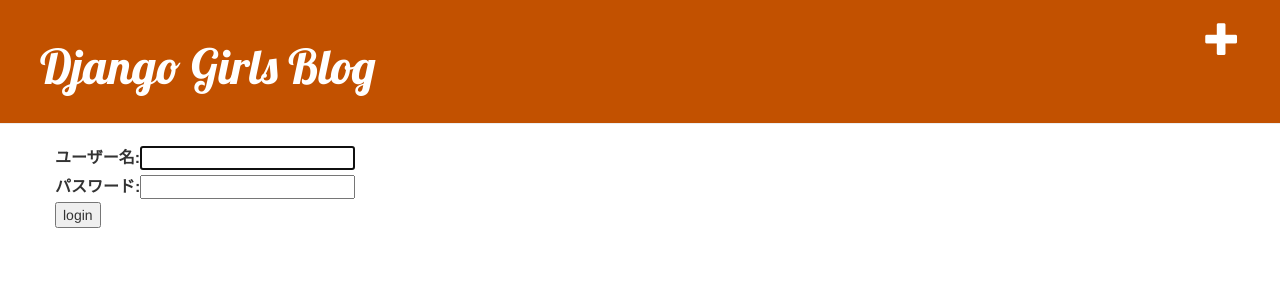
After one commit to khinchooo/my-second-blog, a Django app: page /accounts/login/ in a window 1280 px wide. The commit adds this page. Shown: the top 300 px of the page. Run offline with Django 3.2, Linux system fonts and the light colour scheme; some libraries are stand-ins or nearby versions.

Commit message:
secure website

```diff
--- a/blog/templates/blog/base.html
+++ b/blog/templates/blog/base.html
@@ -11,6 +11,9 @@
         <div class="page-header">
             {% if user.is_authenticated %}
             <a href="{% url 'post_new' %}" class="top-menu"><span class="glyphicon glyphicon-plus"></span></a>
+            <p class="top-menu">Hello {{ user.username }}(<small><a href="{% url 'logout' %}">Logout</a></small>)</p>
+            {% else %}
+            <a href="{% url 'login' %}" class="top-menu"><span class="glyphicon glyphicon-plus"></span></a>
             {% endif %}
             <h1><a href="/">Django Girls Blog</a></h1>
         </div>
--- /dev/null
+++ b/blog/templates/registration/login.html
@@ -0,0 +1,23 @@
+{% extends 'blog/base.html' %}
+
+{% block content %}
+  {% if form.errors %}
+  <p>Your username and password didn't match. Please try again.</p>
+  {% endif %}
+
+  <form method="POST" action="{% url 'login' %}">
+    {% csrf_token %}
+    <table>
+      <tr>
+        <td>{{ form.username.label_tag }}</td>
+        <td>{{ form.username }}</td>
+      </tr>
+      <tr>
+        <td>{{ form.password.label_tag }}</td>
+        <td>{{ form.password }}</td>
+      </tr>
+    </table>
+    <input type="submit" value="login">
+    <input type="hidden" name="next" value="{{ next }}">
+  </form>
+{% endblock %}
--- a/blog/views.py
+++ b/blog/views.py
@@ -1,9 +1,10 @@
-from time import time
+from django.contrib.auth.decorators import login_required
 from django.shortcuts import render, get_object_or_404, redirect
 from django.utils import timezone
 from .models import Post
 from .forms import PostForm
 
+@login_required
 def post_list(request):
   # 公開したプログ記事
   posts = Post.objects.filter(published_date__lte=timezone.now()).order_by('published_date')
@@ -14,6 +15,7 @@ def post_detail(request, pk):
   post = get_object_or_404(Post, pk=pk)
   return render(request, 'blog/post_detail.html', {'post': post})
 
+@login_required
 def post_new(request):
   if request.method == "POST":
     form = PostForm(request.POST)
@@ -28,6 +30,7 @@ def post_new(request):
     form = PostForm()
   return render(request, 'blog/post_edit.html', { 'form': form})
 
+@login_required
 def post_edit(request, pk):
   post = get_object_or_404(Post, pk=pk)
   if request.method == "POST":
--- a/mysite/settings.py
+++ b/mysite/settings.py
@@ -143,3 +143,6 @@ LOGGING = {
         },
     },
 }
+
+# Login
+LOGIN_REDIRECT_URL = '/'
--- a/mysite/urls.py
+++ b/mysite/urls.py
@@ -13,11 +13,13 @@ Including another URLconf
     1. Import the include() function: from django.urls import include, path
     2. Add a URL to urlpatterns:  path('blog/', include('blog.urls'))
 """
-from xml.etree.ElementInclude import include
 from django.contrib import admin
+from django.contrib.auth import views
 from django.urls import path, include
 
 urlpatterns = [
     path('admin/', admin.site.urls),
+    path('accounts/login/', views.LoginView.as_view(), name='login'),
+    path('accounts/logout/', views.LogoutView.as_view(next_page='/'), name='logout'),
     path('', include('blog.urls'))
 ]
```
